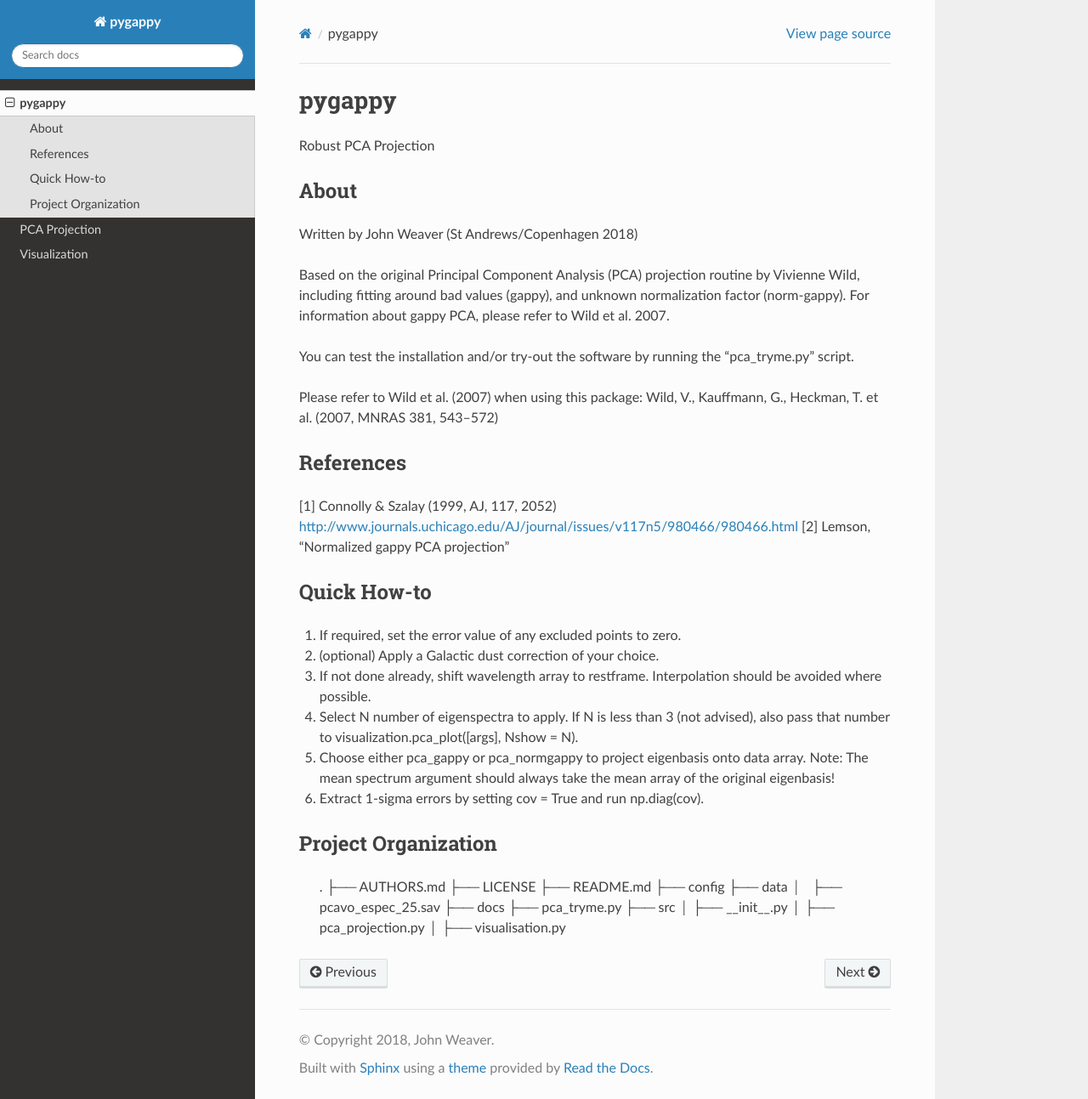
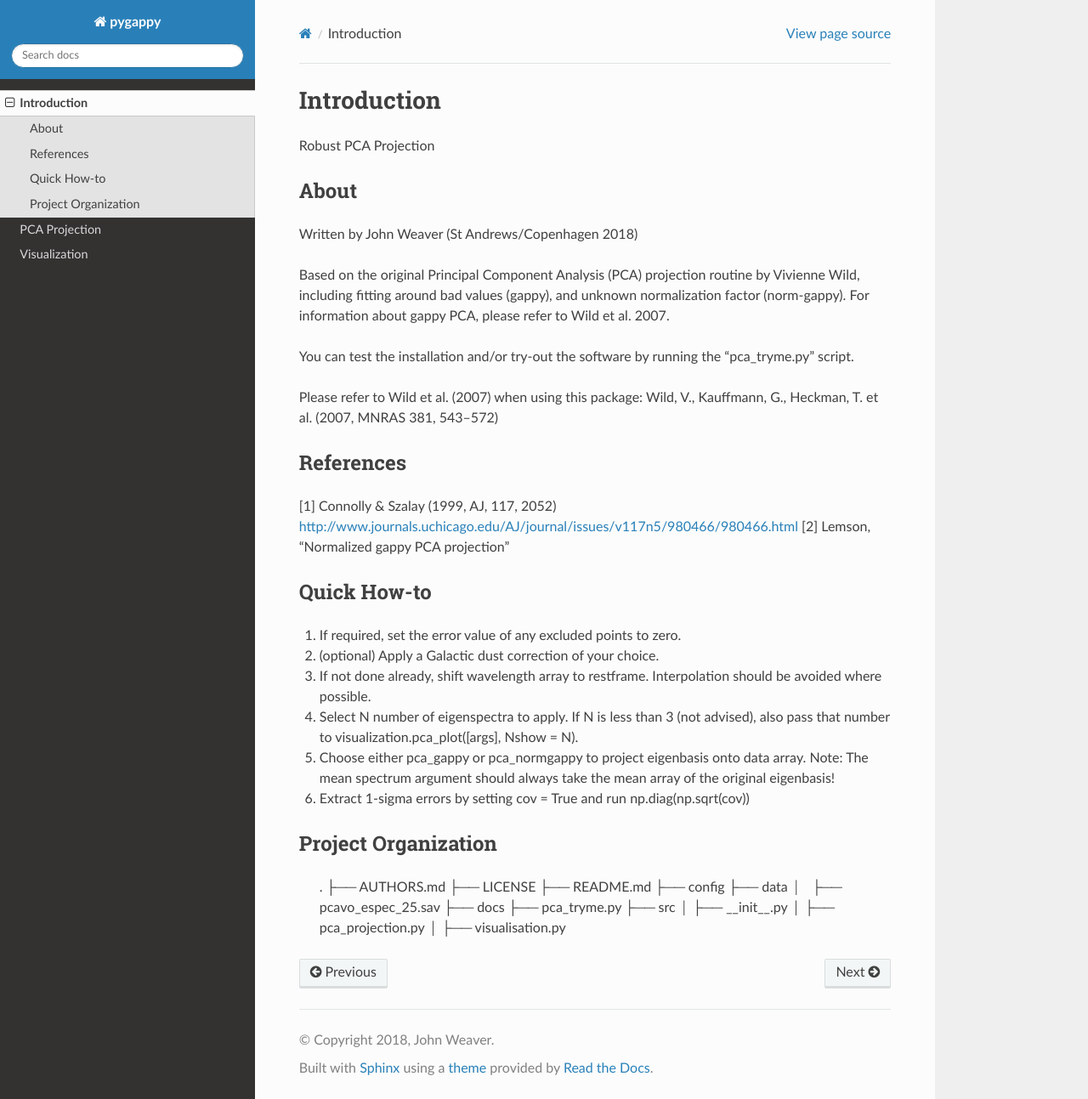
Before and after one commit to astroweaver/pygappy, a Sphinx documentation site: the page built from docs/introduction.rst, in a window 1280 px wide and 1293 px high. Shown: the whole window at 85% size. Built offline with Sphinx 7.4.7 and the Read the Docs theme 2.0.0, drawn with Linux system fonts in a browser that asks for light colours.

Commit message:
Updated description for 1-sig errors.

```diff
--- a/docs/introduction.rst
+++ b/docs/introduction.rst
@@ -1,4 +1,4 @@
-pygappy
+Introduction
 ==============================
 
 Robust PCA Projection
@@ -44,7 +44,7 @@ Quick How-to
    array. Note: The mean spectrum argument should always take the mean array
    of the original eigenbasis!
 
-6. Extract 1-sigma errors by setting cov = True and run np.diag(cov).
+6. Extract 1-sigma errors by setting cov = True and run np.diag(np.sqrt(cov))
 
 
 Project Organization
```
Also changed, not shown: docs/README.md (+1 -1 lines).
